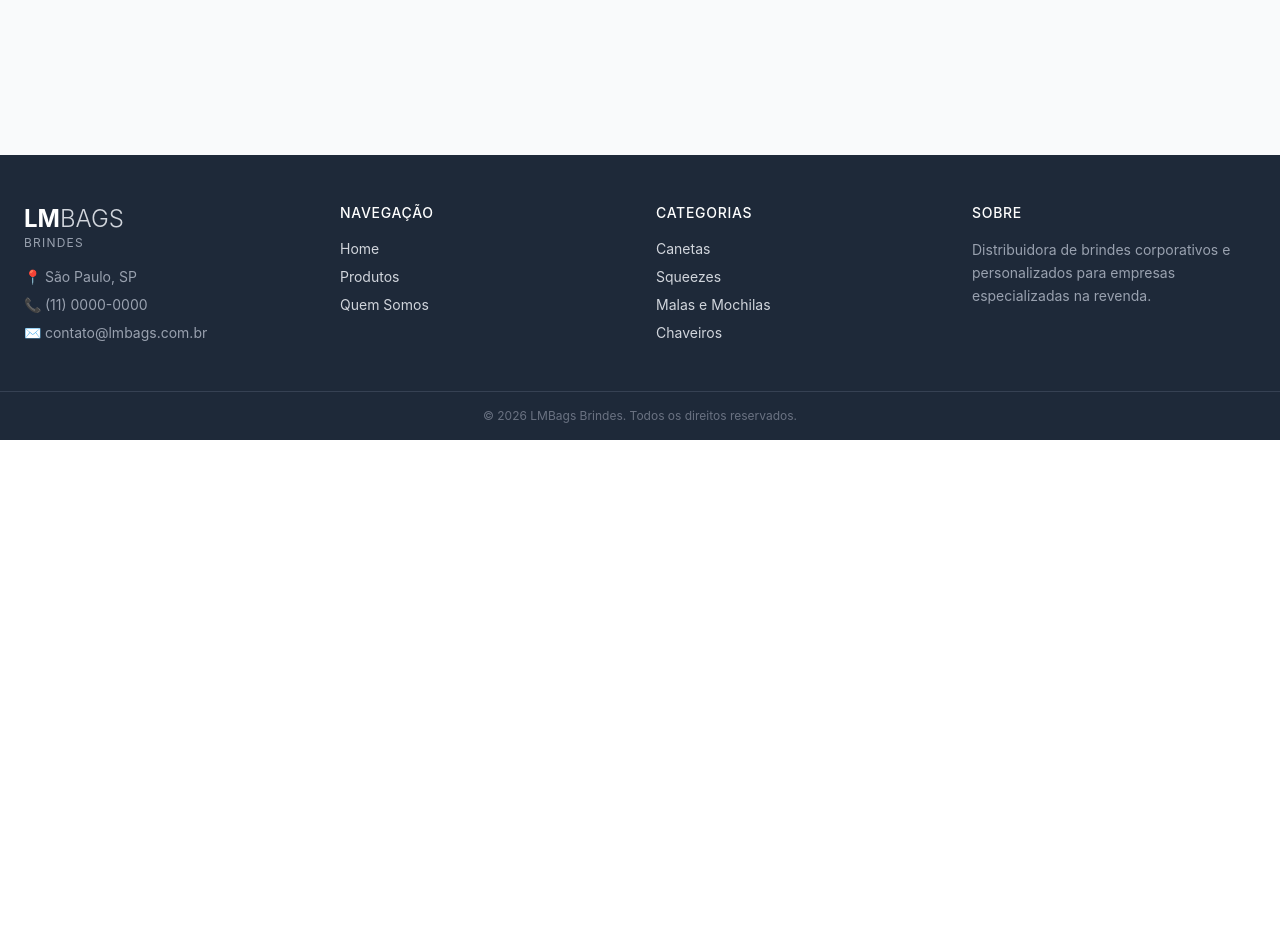
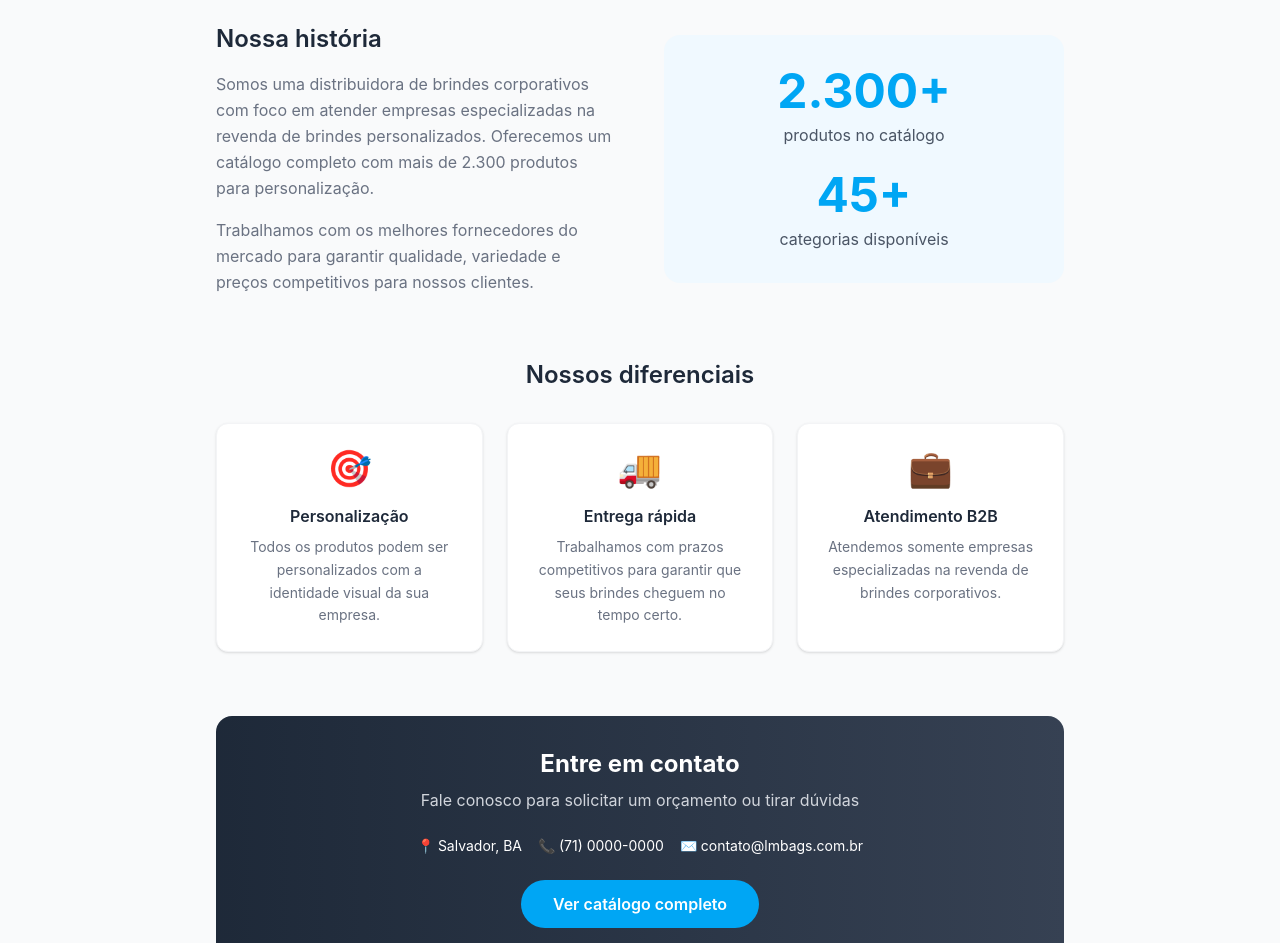
Before and after one commit to Ivaldopt/lmbags-brindes, a React app in the folder frontend/: page /quem-somos in a window 1280 px wide. Shown: the part 360-1303 px from the top of the page. Before the commit the page ends 800 px from the top, so only its background shows below. Built offline with nearby package versions, Linux system fonts and the light colour scheme; the HTML template or start-up script is replaced by a standard one.

Commit message:
feat: Home, catalog, product and about us

```diff
--- a/frontend/src/pages/QuemSomos.jsx
+++ b/frontend/src/pages/QuemSomos.jsx
@@ -1,4 +1,74 @@
+import { Link } from 'react-router-dom'
+
 function QuemSomos() {
-  return <div className="p-8 text-2xl">Página Quem Somos</div>
+  return (
+    <div>
+      {/* Hero */}
+      <div className="bg-gradient-to-r from-sky-700 to-sky-500 text-white py-16 px-6">
+        <div className="max-w-4xl mx-auto text-center">
+          <h1 className="text-4xl font-bold mb-4">Quem Somos</h1>
+          <p className="text-sky-100 text-lg">
+            Distribuidora especializada em brindes corporativos e personalizados
+          </p>
+        </div>
+      </div>
+
+      {/* Conteúdo */}
+      <div className="max-w-4xl mx-auto px-6 py-16">
+        <div className="grid md:grid-cols-2 gap-12 items-center mb-16">
+          <div>
+            <h2 className="text-2xl font-semibold text-gray-800 mb-4">Nossa história</h2>
+            <p className="text-gray-500 leading-relaxed mb-4">
+              Somos uma distribuidora de brindes corporativos com foco em atender empresas
+              especializadas na revenda de brindes personalizados. Oferecemos um catálogo
+              completo com mais de 2.300 produtos para personalização.
+            </p>
+            <p className="text-gray-500 leading-relaxed">
+              Trabalhamos com os melhores fornecedores do mercado para garantir qualidade,
+              variedade e preços competitivos para nossos clientes.
+            </p>
+          </div>
+          <div className="bg-sky-50 rounded-2xl p-8 text-center">
+            <div className="text-5xl font-bold text-sky-500 mb-2">2.300+</div>
+            <p className="text-gray-600">produtos no catálogo</p>
+            <div className="text-5xl font-bold text-sky-500 mt-6 mb-2">45+</div>
+            <p className="text-gray-600">categorias disponíveis</p>
+          </div>
+        </div>
+
+        {/* Diferenciais */}
+        <h2 className="text-2xl font-semibold text-gray-800 mb-8 text-center">Nossos diferenciais</h2>
+        <div className="grid md:grid-cols-3 gap-6 mb-16">
+          {[
+            { icone: '🎯', titulo: 'Personalização', texto: 'Todos os produtos podem ser personalizados com a identidade visual da sua empresa.' },
+            { icone: '🚚', titulo: 'Entrega rápida', texto: 'Trabalhamos com prazos competitivos para garantir que seus brindes cheguem no tempo certo.' },
+            { icone: '💼', titulo: 'Atendimento B2B', texto: 'Atendemos somente empresas especializadas na revenda de brindes corporativos.' },
+          ].map(item => (
+            <div key={item.titulo} className="bg-white rounded-xl p-6 shadow-sm border border-gray-100 text-center">
+              <div className="text-4xl mb-4">{item.icone}</div>
+              <h3 className="font-semibold text-gray-800 mb-2">{item.titulo}</h3>
+              <p className="text-sm text-gray-500 leading-relaxed">{item.texto}</p>
+            </div>
+          ))}
+        </div>
+
+        {/* Contato */}
+        <div className="bg-gradient-to-r from-gray-800 to-gray-700 rounded-2xl p-8 text-white text-center">
+          <h3 className="text-2xl font-bold mb-2">Entre em contato</h3>
+          <p className="text-gray-300 mb-6">Fale conosco para solicitar um orçamento ou tirar dúvidas</p>
+          <div className="flex flex-col md:flex-row items-center justify-center gap-4 text-sm mb-6">
+            <span>📍 Salvador, BA</span>
+            <span>📞 (71) 0000-0000</span>
+            <span>✉️ contato@lmbags.com.br</span>
+          </div>
+          <Link to="/catalogo"
+            className="bg-sky-500 hover:bg-sky-400 text-white font-semibold px-8 py-3 rounded-full transition-colors inline-block">
+            Ver catálogo completo
+          </Link>
+        </div>
+      </div>
+    </div>
+  )
 }
+
 export default QuemSomos
```
Also changed, not shown: 1 other file (tests, documents, lock files or other folders).
